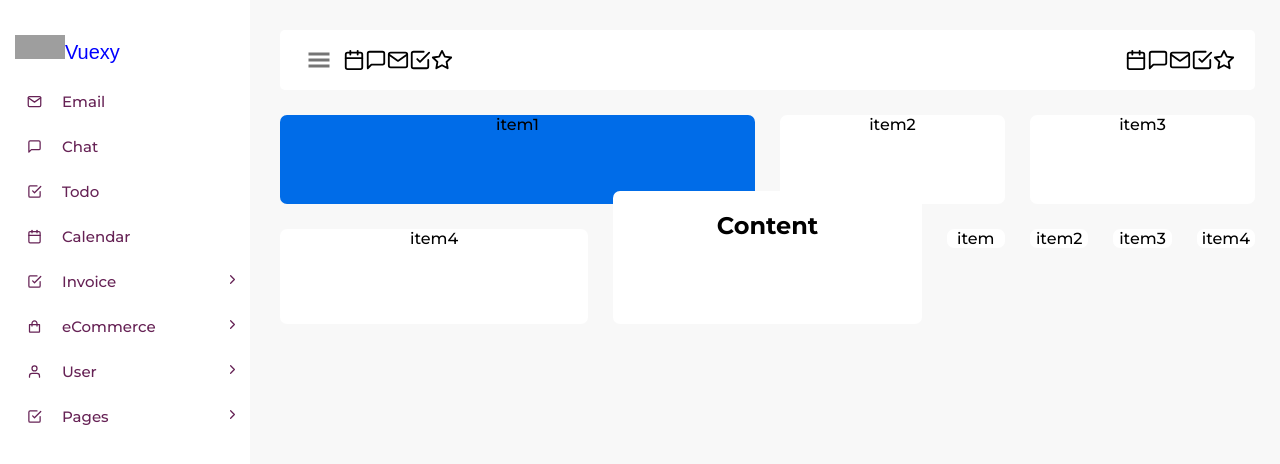
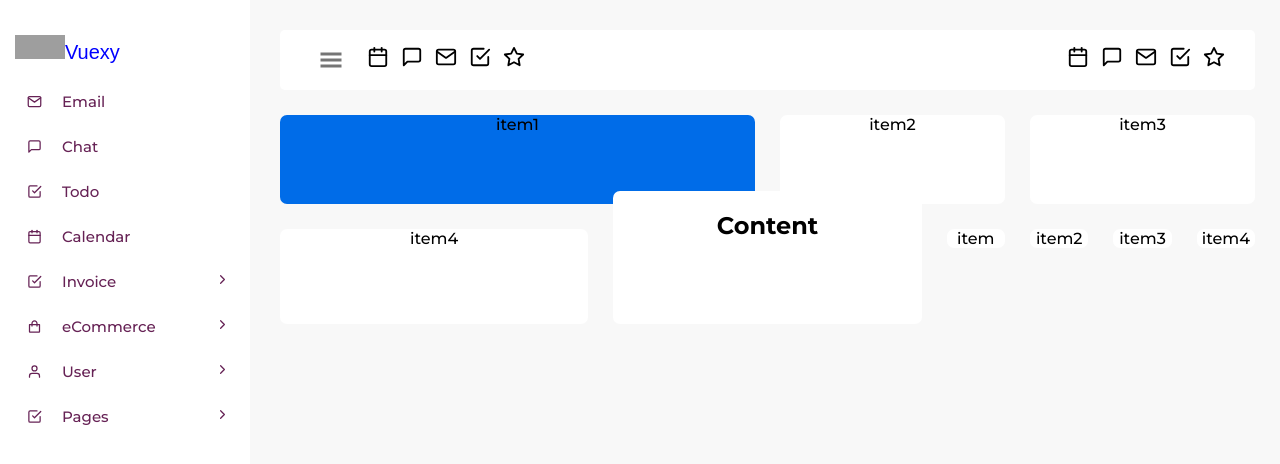
Before and after one commit to Bahtiyorjon1997/reactjs-dashboard, a React (Create React App) app: page / in a window 1280 px wide. Shown: the top 464 px of the page. Built offline with nearby package versions, Linux system fonts and the light colour scheme; grey boxes are pictures that could not be loaded.

Commit message:
header and side commit

```diff
--- a/src/Components/Header/index.js
+++ b/src/Components/Header/index.js
@@ -26,27 +26,46 @@ const Header = ({ hide, setHide, ...props }) => {
         >
           <GiHamburgerMenu />
         </IconButton>
+        <span>
+          <FiCalendar />
+        </span>
 
-        <FiCalendar />
+        <span>
+          <FiMessageSquare />
+        </span>
 
-        <FiMessageSquare />
+        <span>
+          <FiMail />
+        </span>
 
-        <FiMail />
+        <span>
+          <FiCheckSquare />
+        </span>
 
-        <FiCheckSquare />
-
+        <span>
           <FiStar />
+        </span>
       </LeftIconWrapper>
       <RightIconWrapper>
+        <span>
           <FiCalendar />
+        </span>
 
+        <span>
           <FiMessageSquare />
+        </span>
 
+        <span>
           <FiMail />
+        </span>
 
+        <span>
           <FiCheckSquare />
+        </span>
 
+        <span>
           <FiStar />
+        </span>
       </RightIconWrapper>
     </HeaderWrapper>
   );
@@ -60,7 +79,7 @@ const LeftIconWrapper = styled.div`
 `;
 const RightIconWrapper = styled.div`
   display: flex;
-  padding-right: 20px;
+  padding-right: 30px;
   align-items: center;
 `;
 
@@ -85,4 +104,7 @@ const HeaderWrapper = styled.div`
     padding: 10px;
     text-align: center;
   }
+  span {
+    padding-left: 12px;
+  }
 `;
--- a/src/Components/Sidebar/index.js
+++ b/src/Components/Sidebar/index.js
@@ -79,22 +79,19 @@ const StyledLink = styled(Link)`
   transition: 0.4s;
   padding: 10px;
 
-  /* &:hover {
-    background-color: blueviolet;
-  } */
-
   span {
     margin-left: 20px;
   }
   .icon-span {
     position: absolute;
-    right: 10px;
+    right: 20px;
   }
 
   &:hover {
     border-radius: 5px;
     transition: 0.4s;
     margin: 0 25px;
+    border-bottom: 1px solid #0000ff;
   }
 `;
 
```
Lines whose indentation alone changed are shown as unchanged.
